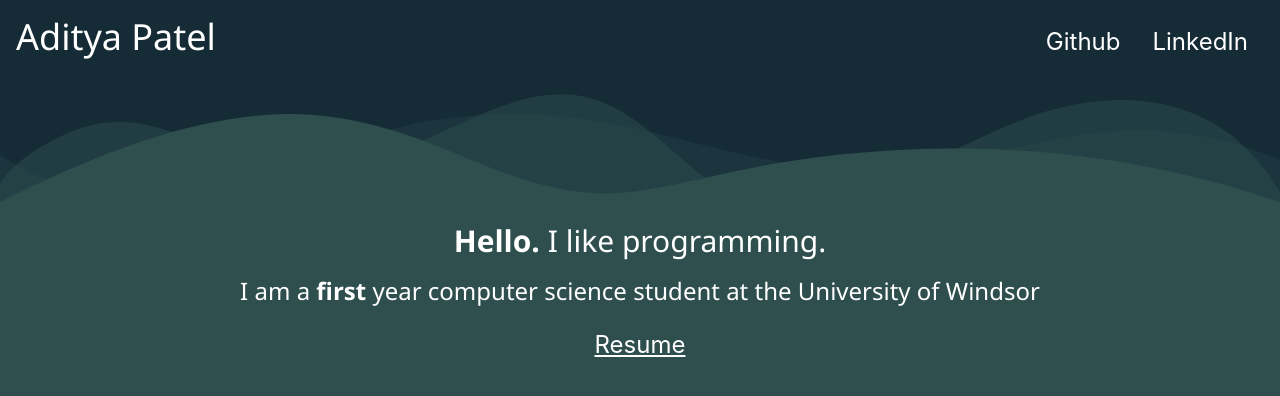
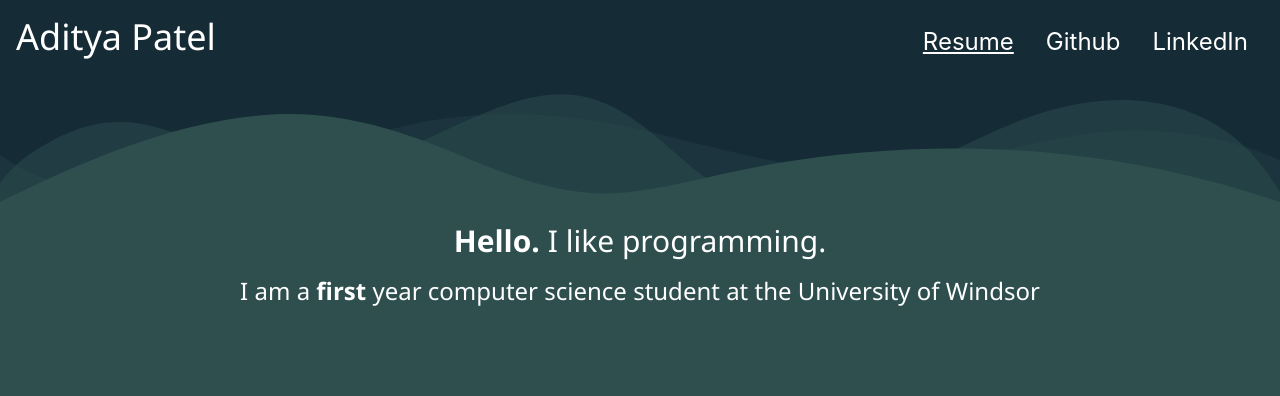
Before and after one commit to Champion2005/PersonalWebsite, a React (Create React App) app: page / in a window 1280 px wide. Shown: the top 396 px of the page. Built offline with nearby package versions, Linux system fonts and the light colour scheme.

Commit message:
Update App.js

```diff
--- a/src/App.js
+++ b/src/App.js
@@ -13,6 +13,7 @@ const App = () => {
         <div className="w3-bar w3-center w3-padding-16">
             <a className="w3-bar-item w3-button w3-xlarge w3-hover-none w3-hover-text w3-hover-text-red w3-text-white w3-right" href="https://www.linkedin.com/in/aditya-patel52/" target="_blank" rel="noreferrer">LinkedIn</a>
             <a className="w3-bar-item w3-button w3-xlarge w3-hover-none w3-hover-text w3-hover-text-red w3-text-white w3-right" href="https://github.com/Champion2005" target="_blank" rel="noreferrer">Github</a>
+            <a className="w3-bar-item w3-button w3-xlarge w3-hover-none w3-hover-text w3-hover-text-red w3-text-white w3-right" href='https://apatel.xyz/resume.pdf' target='_blank' rel='noopener noreferrer'><u>Resume</u></a>
         </div>
       </div>
     </div>
@@ -29,7 +30,6 @@ const App = () => {
 
     <h2 className="w3-center w3-text-white"><b>Hello.</b> I like programming.</h2>
     <h3 className="w3-center w3-text-white">I am a <b>first</b> year computer science student at the University of Windsor</h3>
-      <div className="w3-center"><a className="w3-text-white w3-button w3-xlarge w3-hover-none w3-hover-text w3-hover-text-red" href='https://apatel.xyz/resume.pdf' target='_blank' rel='noopener noreferrer'><u>Resume</u></a></div>
     </>
   );
 }
```
